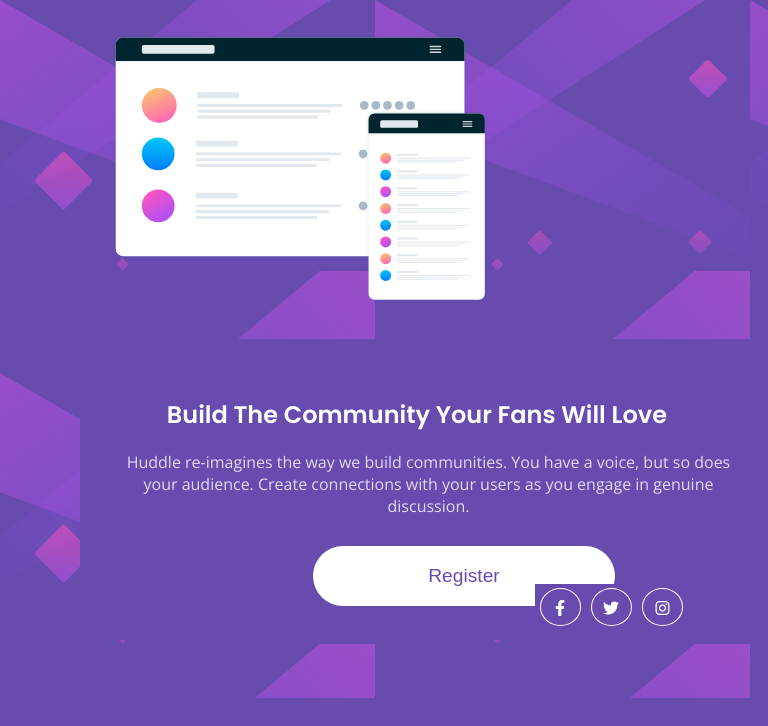
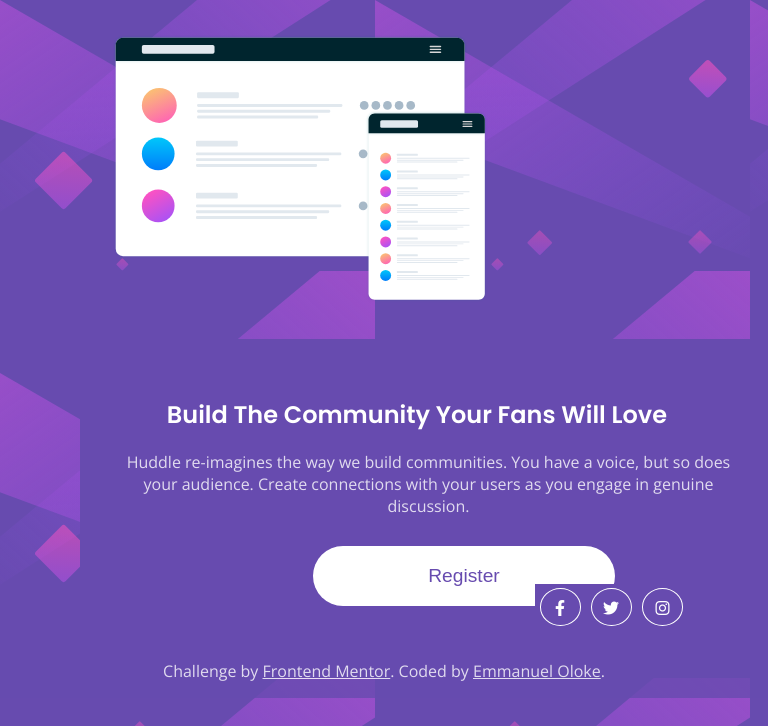
Before and after one commit to EmmanuelOloke/huddle-landing-page, a plain HTML site: page index.html in a window 768 px wide. Shown: the part 102-828 px from the top of the page. Before the commit the page ends 800 px from the top, so only its background shows below. Drawn offline with nearby package versions, Linux system fonts and the light colour scheme.

Commit message:
addeed footer details

```diff
--- a/index.html
+++ b/index.html
@@ -47,11 +47,11 @@
 
     </main>
 
-    <!-- <footer>
+    <footer>
         <p class="attribution">
             Challenge by <a href="https://www.frontendmentor.io?ref=challenge" target="_blank">Frontend Mentor</a>. Coded by <a href="https://twitter.com/I_am_Pope">Emmanuel Oloke</a>.
         </p>
-    </footer> -->
+    </footer>
 </body>
 
 </html>
--- a/styles.css
+++ b/styles.css
@@ -107,6 +107,19 @@
     ul li:hover a {
         color: hsl(300, 69%, 71%);
     }
+    .attribution {
+        color: #FFF;
+        bottom: 0;
+        position: fixed;
+        text-align: center;
+        width: 100%;
+    }
+    .attribution a {
+        color: #FFF;
+    }
+    .attribution a:hover {
+        color: hsl(300, 69%, 71%);
+    }
 }
 
 @media only screen and (max-width: 768px) {
@@ -167,6 +180,7 @@
         padding: 1em 6em;
         display: block;
         margin: 0 auto;
+        margin-bottom: 2em;
     }
     ul {
         text-align: center;
@@ -204,6 +218,19 @@
     ul li:hover a {
         color: hsl(300, 69%, 71%);
     }
+    .attribution {
+        margin: 0 auto;
+        color: #FFF;
+        width: 100vw;
+        background-color: hsl(257, 40%, 49%);
+        padding-bottom: 1em;
+    }
+    .attribution a {
+        color: #FFF;
+    }
+    .attribution a:hover {
+        color: hsl(300, 69%, 71%);
+    }
 }
 
 .color {
```
